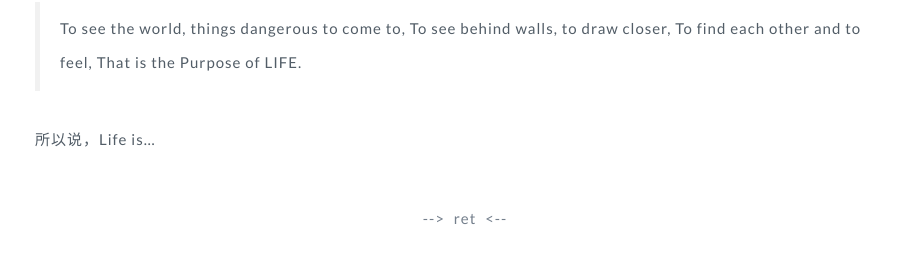
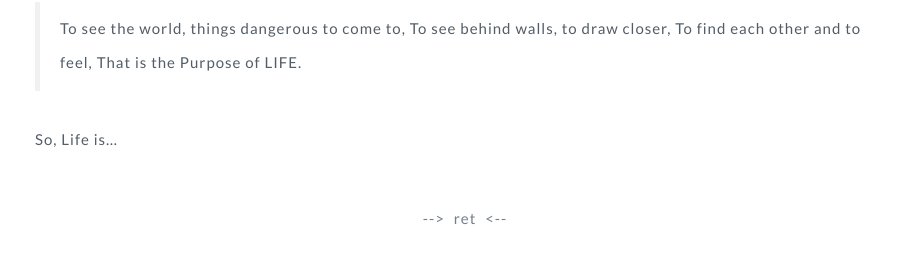
Before and after one commit to GuoJing/blog, a Jekyll site: the page built from _posts/blog/2016/2016-05-23-what-next-not-only-a-day-dreamer.md, in a window 1280 px wide. Shown: the part 501-764 px from the top of the page, without its empty margins (175-1088 px from the left). Built offline with Jekyll 4.4.1, drawn with Linux system fonts in a browser that asks for light colours.

Commit message:
auto commit

```diff
--- a/_posts/blog/2016/2016-05-23-what-next-not-only-a-day-dreamer.md
+++ b/_posts/blog/2016/2016-05-23-what-next-not-only-a-day-dreamer.md
@@ -16,4 +16,4 @@
 > To find each other and to feel,
 > That is the Purpose of LIFE.
 
-所以说，Life is...
+So, Life is...
```
